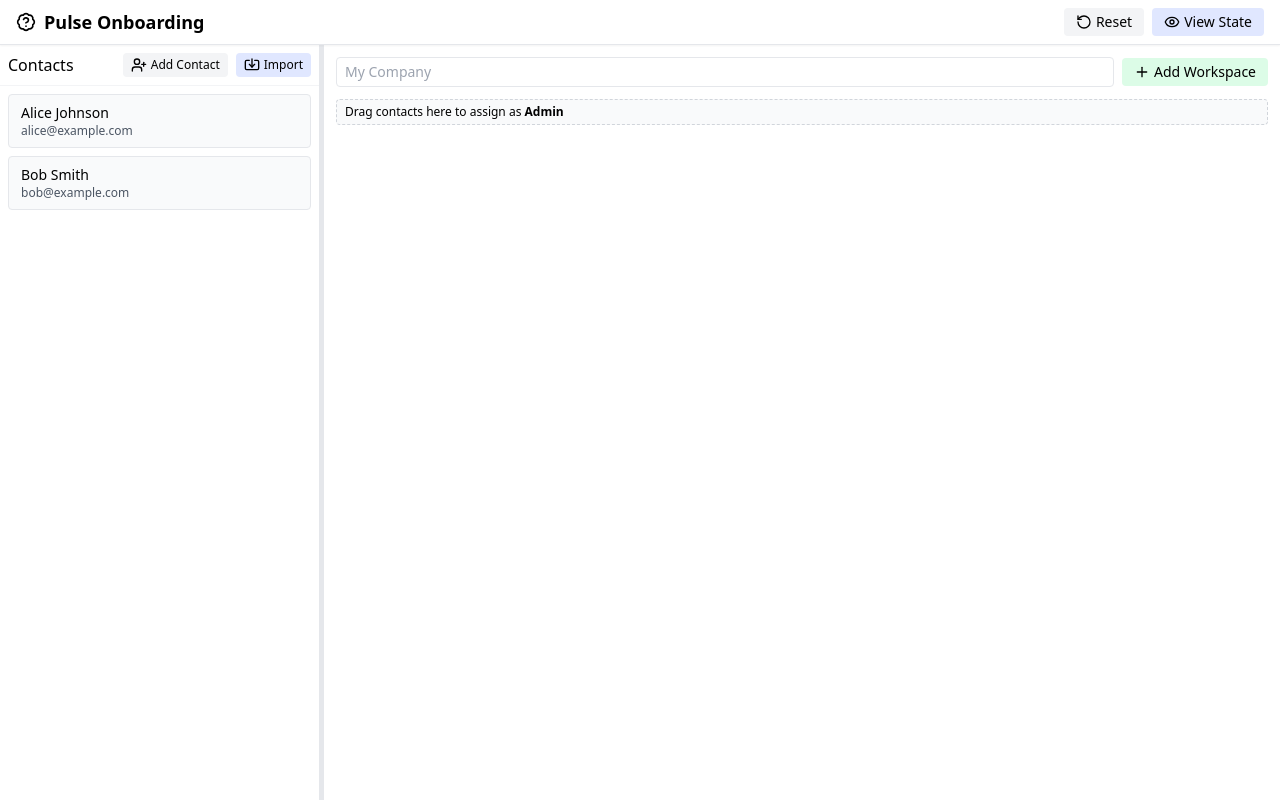
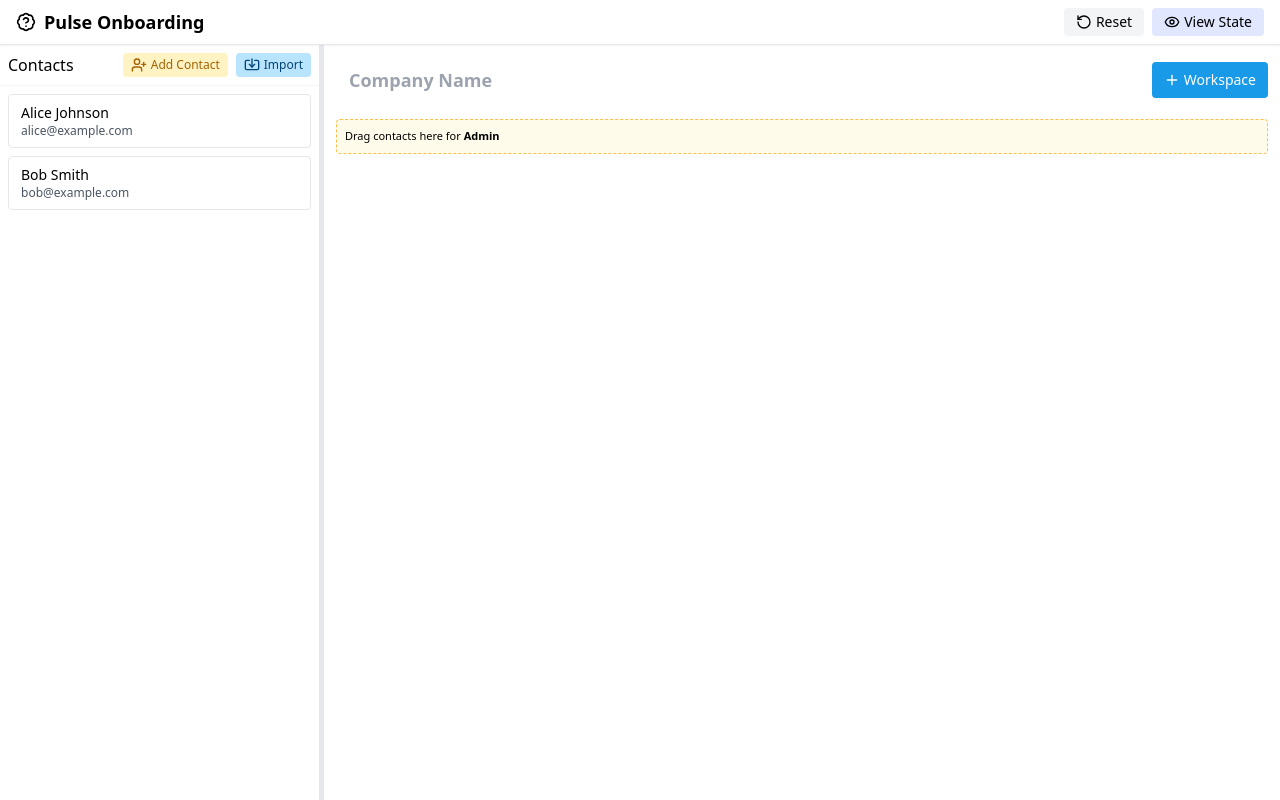
Before and after one commit to mikey-gray/poc-pulse-onboarding-ui, a React (Vite) app: page / in a window 1280 px wide. Built offline with nearby package versions, Linux system fonts and the light colour scheme.

Commit message:
Iteration 3 - Colour coding entities

```diff
--- a/src/components/ContactsPane.tsx
+++ b/src/components/ContactsPane.tsx
@@ -31,10 +31,10 @@ export default function ContactsPane() {
       <div className="flex flex-wrap items-center gap-2 p-2 border-b border-gray-100">
         <h2 className="font-medium mr-auto">Contacts</h2>
         <div className="flex flex-wrap gap-2">
-          <button onClick={() => setShowAdd(true)} className="flex items-center gap-1 px-2 py-1 rounded bg-gray-100 hover:bg-gray-200 text-xs">
+          <button onClick={() => setShowAdd(true)} className="flex items-center gap-1 px-2 py-1 rounded bg-company-100 hover:bg-company-200 text-company-800 text-xs">
             <UserPlus className="w-4 h-4" /> Add Contact
           </button>
-          <button onClick={importSample} className="flex items-center gap-1 px-2 py-1 rounded bg-indigo-100 hover:bg-indigo-200 text-xs">
+          <button onClick={importSample} className="flex items-center gap-1 px-2 py-1 rounded bg-workspace-100 hover:bg-workspace-200 text-workspace-800 text-xs">
             <Import className="w-4 h-4" /> Import
           </button>
         </div>
@@ -43,8 +43,8 @@ export default function ContactsPane() {
         <div className="p-2 border-b bg-gray-50 flex flex-wrap gap-2 text-xs">
           <input value={name} onChange={e => setName(e.target.value)} placeholder="Name" className="border rounded px-2 py-1 flex-1" />
           <input value={email} onChange={e => setEmail(e.target.value)} placeholder="Email" className="border rounded px-2 py-1 flex-1" />
-          <button onClick={submit} className="px-2 py-1 rounded bg-green-100 hover:bg-green-200">Save</button>
-          <button onClick={() => setShowAdd(false)} className="px-2 py-1 rounded bg-gray-100 hover:bg-gray-200">Cancel</button>
+          <button onClick={submit} className="px-2 py-1 rounded bg-workspace-200 hover:bg-workspace-300 text-workspace-900">Save</button>
+          <button onClick={() => setShowAdd(false)} className="px-2 py-1 rounded bg-company-100 hover:bg-company-200 text-company-800">Cancel</button>
         </div>
       )}
   <div className="overflow-y-auto p-2 space-y-2">
@@ -66,7 +66,7 @@ function DraggableContact({ id, name, email }: DraggableContactProps) {
   return (
     <div
       ref={drag}
-      className={`px-3 py-2 rounded border text-sm flex flex-col cursor-move transition bg-gray-50 hover:bg-gray-100 ${isDragging ? 'opacity-40' : ''}`}
+    className={`px-3 py-2 rounded border text-sm flex flex-col cursor-move transition bg-white hover:bg-gray-50 border-gray-200 ${isDragging ? 'opacity-40' : ''}`}
       title="Drag contact"
     >
       <span className="font-medium">{name}</span>
--- a/src/components/WorkspacesPane.tsx
+++ b/src/components/WorkspacesPane.tsx
@@ -4,19 +4,73 @@ import { Plus, X } from 'lucide-react';
 import { useAppState } from '../state/StateContext';
 
 // Clean implementation replacing corrupted nested content
-function Chip({ children, onRemove, color }: { children: React.ReactNode; onRemove(): void; color: 'yellow' | 'blue' | 'purple' }) {
-  const colorClasses = {
-    yellow: 'bg-yellow-50 border-yellow-300',
-    blue: 'bg-blue-50 border-blue-300',
-    purple: 'bg-purple-50 border-purple-300',
-  }[color];
+type Palette = 'company' | 'workspace' | 'client';
+
+function Chip({ children, onRemove, palette }: { children: React.ReactNode; onRemove(): void; palette: Palette }) {
+  const base = {
+    company: 'bg-company-100 border-company-300 text-company-800',
+    workspace: 'bg-workspace-100 border-workspace-300 text-workspace-800',
+    client: 'bg-client-100 border-client-300 text-client-800',
+  }[palette];
   return (
-    <span className={`inline-flex items-center gap-1 px-2 py-0.5 rounded border text-[10px] ${colorClasses}`}>
+    <span className={`inline-flex items-center gap-1 px-2 py-0.5 rounded border text-[10px] ${base}`}>
       {children}
       <button onClick={onRemove} aria-label="Remove" className="hover:text-red-600 text-gray-500">
         <X className="w-3 h-3" />
       </button>
     </span>
+  );
+}
+
+interface DragTargetProps {
+  palette: Palette;
+  roleLabel: string;
+  isOver: boolean;
+  assignments: string[]; // contactIds
+  contacts: { id: string; name: string }[];
+  onRemove(contactId: string): void;
+  children?: React.ReactNode; // optional extra (like add client button)
+}
+
+function DragTarget({ palette, roleLabel, isOver, assignments, contacts, onRemove, children }: DragTargetProps) {
+  const paletteClasses = {
+    company: {
+      box: 'border-company-400 bg-company-50',
+      active: 'ring-2 ring-company-300',
+    },
+    workspace: {
+      box: 'border-workspace-400 bg-workspace-50',
+      active: 'ring-2 ring-workspace-300',
+    },
+    client: {
+      box: 'border-client-400 bg-client-50',
+      active: 'ring-2 ring-client-300',
+    },
+  }[palette];
+  return (
+    <div className={`rounded border-dashed border px-2 py-2 space-y-1 transition ${paletteClasses.box} ${isOver ? paletteClasses.active : ''}`}>
+      <div className="flex items-center justify-between gap-2">
+        <span className="text-[11px] font-medium">Drag contacts here for <span className="font-semibold">{roleLabel}</span></span>
+        {children}
+      </div>
+      {!!assignments.length && (
+        <div className="flex flex-wrap gap-1">
+          {assignments.map(id => {
+            const contact = contacts.find(c => c.id === id);
+            if (!contact) return null;
+            return (
+              <Chip
+                key={id}
+                palette={palette}
+                onRemove={() => onRemove(id)}
+              >
+                {contact.name}
+              </Chip>
+            );
+          })}
+        </div>
+      )}
+    </div>
   );
 }
 
@@ -48,41 +102,31 @@ export default function WorkspacesPane() {
   }), [assignCompany]);
 
   return (
-    <div ref={companyDrop} className="flex flex-col h-full p-3 gap-3 overflow-y-auto">
-      <div className="flex flex-wrap items-center gap-2">
+    <div className="flex flex-col h-full p-3 gap-4 overflow-y-auto">
+      <div className="flex flex-wrap items-center gap-3">
         <input
           value={companyName}
           onChange={e => setCompanyName(e.target.value)}
-          placeholder="My Company"
-          className="border rounded px-2 py-1 flex-1 text-sm"
+          placeholder="Company Name"
+          className="flex-1 text-lg font-semibold bg-transparent border border-transparent focus:border-company-400 focus:bg-company-50/40 hover:border-company-300 rounded px-3 py-2 transition"
         />
         <button
           onClick={addWorkspace}
-          className="flex items-center gap-1 px-3 py-1 rounded bg-green-100 hover:bg-green-200 text-sm"
+          className="flex items-center gap-1 px-3 py-2 rounded bg-workspace-500 hover:bg-workspace-600 text-white text-sm shadow-sm"
         >
-          <Plus className="w-4 h-4" /> Add Workspace
+          <Plus className="w-4 h-4" /> Workspace
         </button>
       </div>
-      <div className={`text-xs px-2 py-1 rounded border transition-colors ${isOverCompany ? 'bg-yellow-50 border-yellow-300' : 'bg-gray-50 border-dashed border-gray-300'}`}>
-        Drag contacts here to assign as <span className="font-semibold">Admin</span>
+      <div ref={companyDrop}>
+        <DragTarget
+          palette="company"
+          roleLabel="Admin"
+          isOver={isOverCompany}
+          assignments={companyAssignments.map(a => a.contactId)}
+          contacts={contacts}
+          onRemove={removeCompanyAssignment}
+        />
       </div>
-      {!!companyAssignments.length && (
-        <div className="flex flex-wrap gap-1">
-          {companyAssignments.map(a => {
-            const contact = contacts.find(c => c.id === a.contactId);
-            if (!contact) return null;
-            return (
-              <Chip
-                key={a.contactId}
-                color="yellow"
-                onRemove={() => removeCompanyAssignment(a.contactId)}
-              >
-                {contact.name}
-              </Chip>
-            );
-          })}
-        </div>
-      )}
       <div className="space-y-4">
         {workspaces.map(w => (
           <WorkspaceBox
@@ -146,43 +190,32 @@ function WorkspaceBox(props: WorkspaceBoxProps) {
     collect: monitor => ({ isOverWorkspace: monitor.isOver() }),
   }), [workspaceId, assignWorkspace]);
 
-  const assigned = workspaceAssignments.filter(a => a.workspaceId === workspaceId);
+  const assignedIds = workspaceAssignments.filter(a => a.workspaceId === workspaceId).map(a => a.contactId);
 
   return (
-    <div ref={workspaceDrop} className={`rounded border p-3 bg-white shadow-sm space-y-2 transition ${isOverWorkspace ? 'ring-2 ring-blue-300' : ''}`}>
+    <div className={`rounded p-3 shadow-sm space-y-3 transition bg-workspace-50 border border-transparent hover:border-workspace-300`}>
       <div className="flex items-center gap-2">
         <input
           value={name}
           onChange={e => renameWorkspace(workspaceId, e.target.value)}
-          placeholder="New Workspace"
-          className="border rounded px-2 py-1 flex-1 text-sm"
+          placeholder="Workspace"
+          className="flex-1 font-medium text-base bg-transparent border border-transparent focus:border-workspace-400 focus:bg-workspace-50/40 hover:border-workspace-300 rounded px-2 py-1 transition"
         />
-        <button
-          onClick={() => addClient(workspaceId)}
-          className="flex items-center gap-1 px-2 py-1 rounded bg-blue-100 hover:bg-blue-200 text-xs"
-        >
-          <Plus className="w-4 h-4" /> Add Client
+        <button onClick={() => addClient(workspaceId)} className="flex items-center gap-1 px-2 py-1 rounded bg-client-500 hover:bg-client-600 text-white text-xs shadow-sm">
+          <Plus className="w-4 h-4" /> Client
         </button>
       </div>
-      <div className="text-[10px] text-gray-600">Drag contacts here for <span className="font-semibold">Manager</span> role</div>
-      {!!assigned.length && (
-        <div className="flex flex-wrap gap-1">
-          {assigned.map(a => {
-            const contact = contacts.find(c => c.id === a.contactId);
-            if (!contact) return null;
-            return (
-              <Chip
-                key={a.contactId}
-                color="blue"
-                onRemove={() => removeWorkspaceAssignment(workspaceId, a.contactId)}
-              >
-                {contact.name}
-              </Chip>
-            );
-          })}
-        </div>
-      )}
-      <div className="pl-4 space-y-2">
+      <div ref={workspaceDrop}>
+        <DragTarget
+          palette="workspace"
+          roleLabel="Manager"
+          isOver={isOverWorkspace}
+          assignments={assignedIds}
+          contacts={contacts}
+          onRemove={(id) => removeWorkspaceAssignment(workspaceId, id)}
+        />
+      </div>
+      <div className="grid gap-3" style={{ gridTemplateColumns: 'repeat(auto-fill,minmax(220px,1fr))' }}>
         {clients.map(c => (
           <ClientBox
             key={c.id}
@@ -220,34 +253,26 @@ function ClientBox(props: ClientBoxProps) {
     collect: monitor => ({ isOverClient: monitor.isOver() }),
   }), [workspaceId, clientId, assignClient]);
 
-  const assigned = clientAssignments.filter(a => a.clientId === clientId);
+  const assignedIds = clientAssignments.filter(a => a.clientId === clientId).map(a => a.contactId);
 
   return (
-    <div ref={clientDrop} className={`rounded border p-2 bg-gray-50 space-y-2 transition ${isOverClient ? 'ring-2 ring-purple-300' : ''}`}>
+    <div className={`rounded p-2 space-y-2 transition bg-client-50 border border-transparent hover:border-client-300`}>
       <input
         value={name}
         onChange={e => renameClient(workspaceId, clientId, e.target.value)}
-        placeholder="New Client"
-        className="border rounded px-2 py-1 w-full text-xs"
+        placeholder="Client"
+        className="w-full text-xs bg-transparent border border-transparent focus:border-client-400 focus:bg-client-50/40 hover:border-client-300 rounded px-2 py-1 transition"
       />
-      <div className="text-[10px] text-gray-600">Drag contacts here for <span className="font-semibold">Account</span> role</div>
-      {!!assigned.length && (
-        <div className="flex flex-wrap gap-1">
-          {assigned.map(a => {
-            const contact = contacts.find(c => c.id === a.contactId);
-            if (!contact) return null;
-            return (
-              <Chip
-                key={a.contactId}
-                color="purple"
-                onRemove={() => removeClientAssignment(clientId, a.contactId)}
-              >
-                {contact.name}
-              </Chip>
-            );
-          })}
-        </div>
-      )}
+      <div ref={clientDrop}>
+        <DragTarget
+          palette="client"
+          roleLabel="Account"
+          isOver={isOverClient}
+          assignments={assignedIds}
+          contacts={contacts}
+          onRemove={(id) => removeClientAssignment(clientId, id)}
+        />
+      </div>
     </div>
   );
 }
--- a/tailwind.config.js
+++ b/tailwind.config.js
@@ -5,7 +5,46 @@ export default {
     './src/**/*.{ts,tsx}',
   ],
   theme: {
-    extend: {},
+    extend: {
+      colors: {
+        company: {
+          50: '#fffbea',
+          100: '#fff3c4',
+          200: '#ffe69a',
+          300: '#ffd66d',
+          400: '#fcbf49',
+          500: '#f3a712',
+          600: '#e59400',
+          700: '#cc7a00',
+          800: '#a56200',
+          900: '#7f4a00',
+        },
+        workspace: {
+          50: '#e3f2ff',
+          100: '#b9e4fe',
+          200: '#8fd4fd',
+          300: '#63c1fa',
+          400: '#3aaef6',
+          500: '#189ae9',
+          600: '#0d7dc5',
+          700: '#0660a0',
+          800: '#034477',
+          900: '#012c50',
+        },
+        client: {
+          50: '#f6e8ff',
+          100: '#e9ccff',
+          200: '#dbafff',
+          300: '#cd90ff',
+          400: '#bf71fa',
+          500: '#b052f1',
+          600: '#943ace',
+          700: '#7628a6',
+          800: '#571a7c',
+          900: '#3b1053',
+        },
+      },
+    },
   },
   plugins: [],
 };
```
